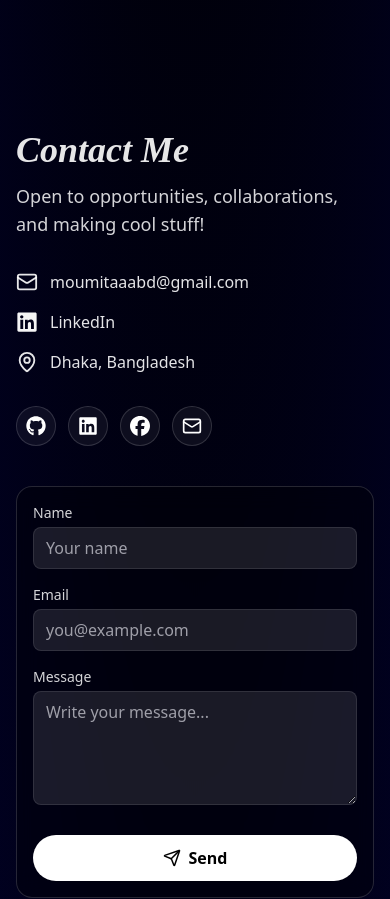
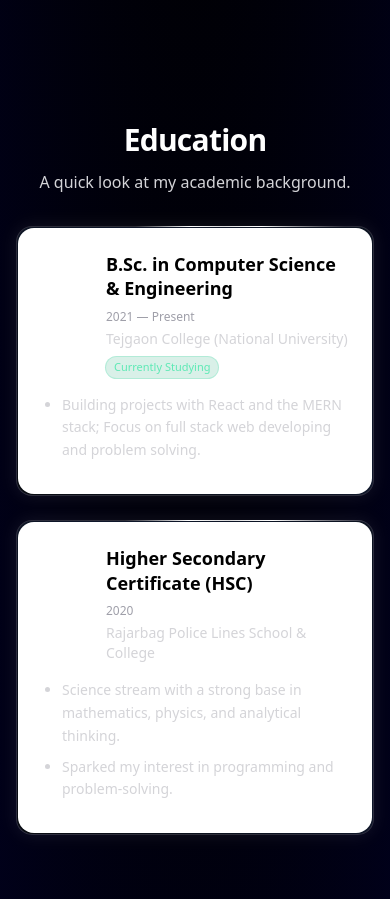
Before and after one commit to ItsMoumita/portfolio, a React (Vite) app: page /#home in a window 390 px wide. Shown: the part 5264-6163 px from the top of the page. Built offline with nearby package versions, Linux system fonts and the light colour scheme.

Commit message:
education section

```diff
--- /dev/null
+++ b/src/Components/Education.jsx
@@ -0,0 +1,86 @@
+// src/Components/Education.jsx
+'use client';
+
+import React from 'react';
+import {  BookOpen } from 'lucide-react';
+import SpotlightCard from './SpotlightCard';
+
+const items = [
+  {
+    id: 'bsc',
+    degree: 'B.Sc. in Computer Science & Engineering',
+    institution: 'Tejgaon College (National University)',
+    period: '2021 — Present',
+    ongoing: true,
+    icon: BookOpen,
+    about: [
+      'Building projects with React and the MERN stack; Focus on full stack web developing and problem solving.',
+    ],
+  },
+  {
+    id: 'hsc',
+    degree: 'Higher Secondary Certificate (HSC)',
+    institution: 'Rajarbag Police Lines School & College',
+    period: '2020',
+    ongoing: false,
+    icon: BookOpen,
+    about: [
+      'Science stream with a strong base in mathematics, physics, and analytical thinking.',
+      'Sparked my interest in programming and problem‑solving.',
+    ],
+  },
+];
+
+export default function Education() {
+  return (
+    <section id="education" className="scroll-mt-24 text-white">
+      <div className="mx-auto max-w-6xl px-4 py-14 sm:py-16 md:py-20">
+        <header className="mb-8 sm:mb-10 text-center">
+          <h2 className="text-3xl sm:text-4xl md:text-5xl font-extrabold tracking-tight">
+            Education
+          </h2>
+          <p className="mt-3 text-zinc-300 max-w-2xl mx-auto">
+            A quick look at my academic background.
+          </p>
+        </header>
+
+        {/* Education items */}
+        <div className="grid gap-6 md:grid-cols-2 items-stretch">
+          {items.map(({ id, degree, institution, period, ongoing, icon: Icon, about }) => (
+            <SpotlightCard key={id} className="h-full" innerClassName="p-6 md:p-7 flex h-full">
+              <div className="flex h-full w-full flex-col">
+                <div className="flex items-start gap-4">
+                  <div className="shrink-0 inline-flex h-12 w-12 items-center justify-center rounded-xl bg-white/10 text-white ring-1 ring-white/25">
+                    <Icon size={22} />
+                  </div>
+                  <div className="min-w-0 flex-1">
+                    <div className="flex flex-wrap items-start justify-between gap-2">
+                      <h3 className="text-lg sm:text-xl font-semibold leading-snug">
+                        {degree}
+                      </h3>
+                      <span className="text-xs sm:text-sm text-zinc-400">{period}</span>
+                    </div>
+                    <p className="mt-1 text-sm sm:text-base text-zinc-300">{institution}</p>
+                    {ongoing && (
+                      <span className="mt-2 inline-flex items-center rounded-full px-2 py-0.5 text-[11px] font-medium text-emerald-300 bg-emerald-600/15 ring-1 ring-emerald-500/30">
+                        Currently Studying
+                      </span>
+                    )}
+                  </div>
+                </div>
+
+                <ul className="mt-4 space-y-2 list-disc pl-5 text-sm sm:text-[15px] leading-relaxed text-zinc-300">
+                  {about.map((line, i) => (
+                    <li key={i}>{line}</li>
+                  ))}
+                </ul>
+
+                <div className="mt-auto pt-2" />
+              </div>
+            </SpotlightCard>
+          ))}
+        </div>
+      </div>
+    </section>
+  );
+}
--- a/src/Components/Navbar.jsx
+++ b/src/Components/Navbar.jsx
@@ -7,6 +7,7 @@ const links = [
   { id: 'about', label: 'About' },
   { id: 'skills', label: 'Skills' },
   { id: 'projects', label: 'Projects' },
+  { id: 'education', label: 'Education' },
   { id: 'contact', label: 'Contact' },
 ];
 
--- /dev/null
+++ b/src/Components/SpotlightCard.jsx
@@ -0,0 +1,50 @@
+// src/Components/SpotlightCard.jsx
+'use client';
+
+import React from 'react';
+
+export default function SpotlightCard({
+  children,
+  className = '',
+  innerClassName = '',
+}) {
+  return (
+    <div
+      className={[
+        'relative isolate w-full h-full rounded-2xl border border-transparent p-[1px] animate-border',
+        // Solid inner background via padding-box + white conic-gradient for the border
+        '[background:linear-gradient(45deg,#080b11,theme(colors.slate.900)_60%,#0b1220)_padding-box,conic-gradient(from_var(--border-angle),theme(colors.white/.18)_80%,theme(colors.white)_86%,theme(colors.white/.85)_90%,theme(colors.white)_94%,theme(colors.white/.18))_border-box]',
+        // Subtle outer glow
+        'shadow-[0_0_18px_rgba(255,255,255,0.08)]',
+        className,
+      ].join(' ')}
+    >
+      <style jsx>{`
+        @property --border-angle {
+          syntax: "<angle>";
+          inherits: false;
+          initial-value: 0deg;
+        }
+        @keyframes border-spin {
+          to {
+            --border-angle: 360deg;
+          }
+        }
+        .animate-border {
+          animation: border-spin 6s linear infinite;
+        }
+      `}</style>
+
+      {/* Solid card content (non-glassy) */}
+      <div
+        className={[
+          'rounded-2xl bg-white text-black dark:bg-zinc-900 dark:text-white',
+          'h-full',
+          innerClassName,
+        ].join(' ')}
+      >
+        {children}
+      </div>
+    </div>
+  );
+}
--- a/src/Pages/Home.jsx
+++ b/src/Pages/Home.jsx
@@ -5,6 +5,7 @@ import Projects from '../Components/Projects';
 import Contact from '../Components/Contact';
 import Skills from '../Components/Skills';
 import About from '../Components/About';
+import Education from '../Components/Education';
 
 const Home = () => {
   return (
@@ -14,7 +15,9 @@ const Home = () => {
         <About />
         <Skills />
         <Projects />
+         <Education></Education>
         <Contact />
+
       </main>
     </div>
   );
```
